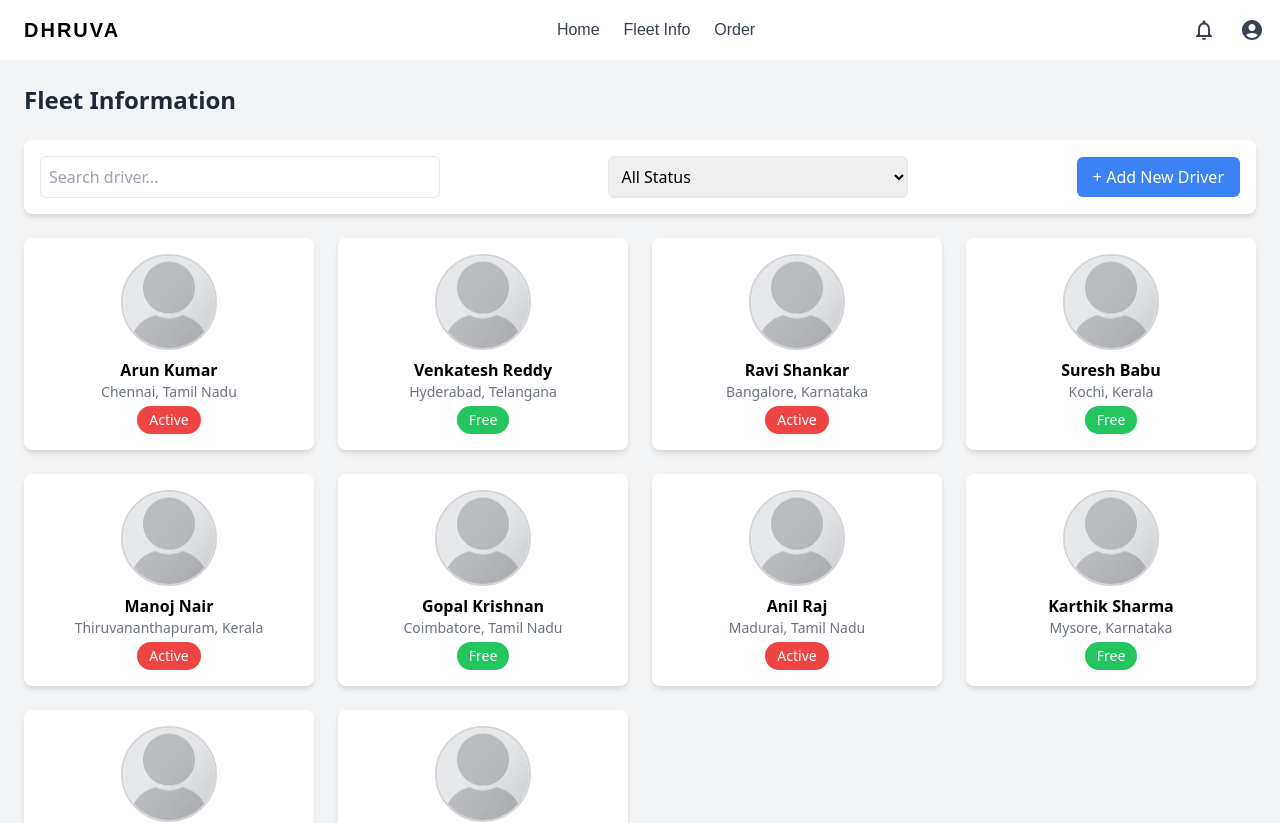
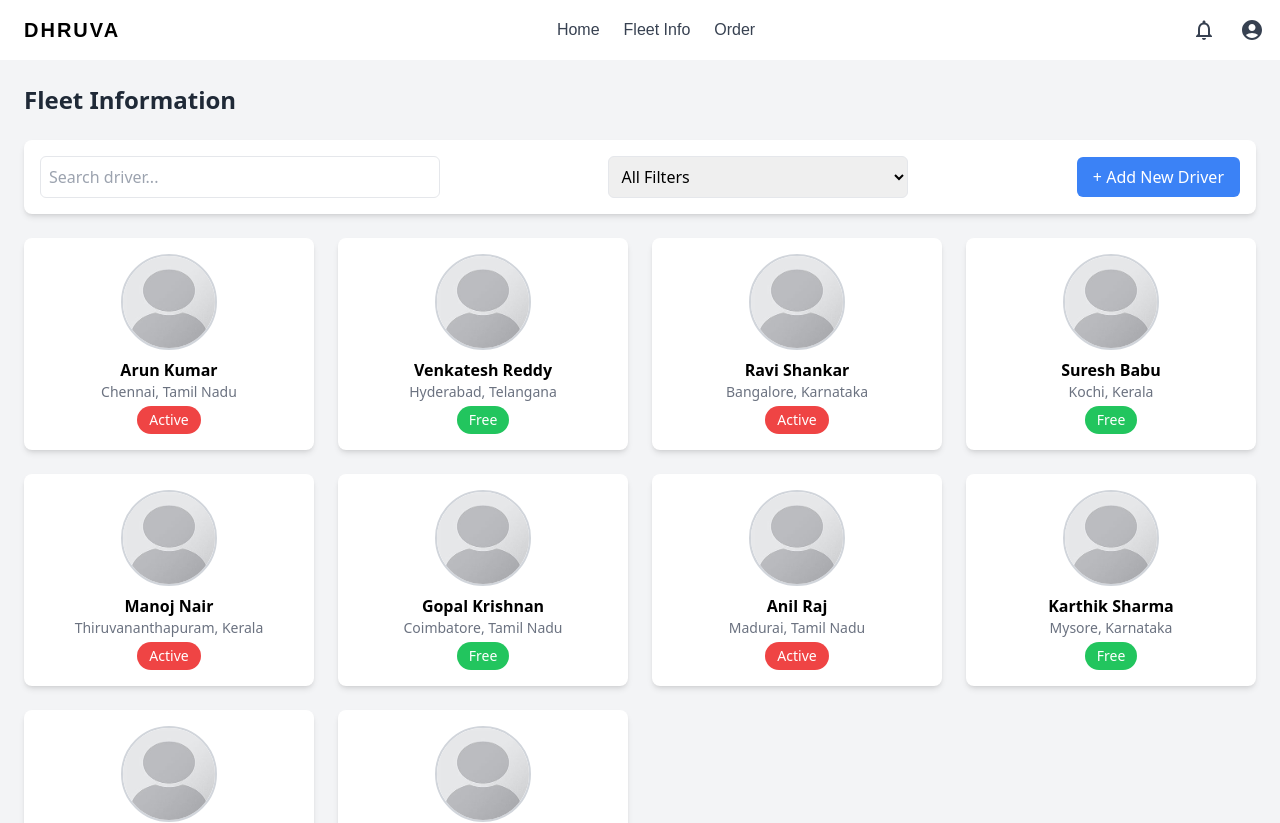
Before and after one commit to madhumithadasarathy/DhruvaDashboard, a React (Vite) app in the folder my-project/: page /fleet-info in a window 1280 px wide. Shown: the top 823 px of the page. Built offline with nearby package versions, Linux system fonts and the light colour scheme.

Commit message:
Added filter button to FleetInfo.jsx

```diff
--- a/my-project/src/components/FleetInfo.jsx
+++ b/my-project/src/components/FleetInfo.jsx
@@ -1,36 +1,97 @@
 import React, { useState } from "react";
 
-const fleetData = [
-  { id: 1, name: "Arun Kumar", image: "/image.png", location: "Chennai, Tamil Nadu", status: "Active" },
-  { id: 2, name: "Venkatesh Reddy", image: "/image.png", location: "Hyderabad, Telangana", status: "Free" },
-  { id: 3, name: "Ravi Shankar", image: "/image.png", location: "Bangalore, Karnataka", status: "Active" },
-  { id: 4, name: "Suresh Babu", image: "/image.png", location: "Kochi, Kerala", status: "Free" },
-  { id: 5, name: "Manoj Nair", image: "/image.png", location: "Thiruvananthapuram, Kerala", status: "Active" },
-  { id: 6, name: "Gopal Krishnan", image: "/image.png", location: "Coimbatore, Tamil Nadu", status: "Free" },
-  { id: 7, name: "Anil Raj", image: "/image.png", location: "Madurai, Tamil Nadu", status: "Active" },
-  { id: 8, name: "Karthik Sharma", image: "/image.png", location: "Mysore, Karnataka", status: "Free" },
-  { id: 9, name: "Prakash Rao", image: "/image.png", location: "Visakhapatnam, Andhra Pradesh", status: "Active" },
-  { id: 10, name: "Hariharan", image: "/image.png", location: "Tirupati, Andhra Pradesh", status: "Free" },
+const initialFleetData = [
+  { id: 1, name: "Arun Kumar", image: "/image.png", location: "Chennai, Tamil Nadu", status: "Active", rating: 5 },
+  { id: 2, name: "Venkatesh Reddy", image: "/image.png", location: "Hyderabad, Telangana", status: "Free", rating: 4 },
+  { id: 3, name: "Ravi Shankar", image: "/image.png", location: "Bangalore, Karnataka", status: "Active", rating: 3 },
+  { id: 4, name: "Suresh Babu", image: "/image.png", location: "Kochi, Kerala", status: "Free", rating: 2 },
+  { id: 5, name: "Manoj Nair", image: "/image.png", location: "Thiruvananthapuram, Kerala", status: "Active", rating: 5 },
+  { id: 6, name: "Gopal Krishnan", image: "/image.png", location: "Coimbatore, Tamil Nadu", status: "Free", rating: 4 },
+  { id: 7, name: "Anil Raj", image: "/image.png", location: "Madurai, Tamil Nadu", status: "Active", rating: 5 },
+  { id: 8, name: "Karthik Sharma", image: "/image.png", location: "Mysore, Karnataka", status: "Free", rating: 3 },
+  { id: 9, name: "Prakash Rao", image: "/image.png", location: "Visakhapatnam, Andhra Pradesh", status: "Active", rating: 2 },
+  { id: 10, name: "Hariharan", image: "/image.png", location: "Tirupati, Andhra Pradesh", status: "Free", rating: 1 },
+  { id: 11, name: "Ramachandran", image: "/image.png", location: "Salem, Tamil Nadu", status: "Active", rating: 4 },
+  { id: 12, name: "Bharath Reddy", image: "/image.png", location: "Warangal, Telangana", status: "Free", rating: 3 },
+  { id: 13, name: "Dinesh Menon", image: "/image.png", location: "Kollam, Kerala", status: "Active", rating: 5 },
+  { id: 14, name: "Rajeev Nair", image: "/image.png", location: "Erode, Tamil Nadu", status: "Free", rating: 2 },
+  { id: 15, name: "Sathyanarayan", image: "/image.png", location: "Vijayawada, Andhra Pradesh", status: "Active", rating: 3 },
+  { id: 16, name: "Harish Kumar", image: "/image.png", location: "Belgaum, Karnataka", status: "Free", rating: 1 },
+  { id: 17, name: "Ganesh Rao", image: "/image.png", location: "Hubli, Karnataka", status: "Active", rating: 5 },
+  { id: 18, name: "Narayan Swamy", image: "/image.png", location: "Guntur, Andhra Pradesh", status: "Free", rating: 4 },
+  { id: 19, name: "Raghunathan", image: "/image.png", location: "Tirunelveli, Tamil Nadu", status: "Active", rating: 5 },
+  { id: 20, name: "Mahesh Yadav", image: "/image.png", location: "Kadapa, Andhra Pradesh", status: "Free", rating: 2 },
+  { id: 21, name: "Ramesh Iyer", image: "/image.png", location: "Nellore, Andhra Pradesh", status: "Active", rating: 5 },
+  { id: 22, name: "Srinivasan", image: "/image.png", location: "Udupi, Karnataka", status: "Free", rating: 4 },
+  { id: 23, name: "Kiran Kumar", image: "/image.png", location: "Puducherry", status: "Active", rating: 3 },
+  { id: 24, name: "Vinod Krishna", image: "/image.png", location: "Nagapattinam, Tamil Nadu", status: "Free", rating: 2 },
+  { id: 25, name: "Balaji Rao", image: "/image.png", location: "Trichy, Tamil Nadu", status: "Active", rating: 1 },
+  { id: 26, name: "Sudheer Babu", image: "/image.png", location: "Secunderabad, Telangana", status: "Free", rating: 5 },
+  { id: 27, name: "Kamal Kishore", image: "/image.png", location: "Shimoga, Karnataka", status: "Active", rating: 3 },
+  { id: 28, name: "Dhanush R", image: "/image.png", location: "Vizianagaram, Andhra Pradesh", status: "Free", rating: 2 },
+  { id: 29, name: "Ravi Teja", image: "/image.png", location: "Rajahmundry, Andhra Pradesh", status: "Active", rating: 4 },
+  { id: 30, name: "Vishal Menon", image: "/image.png", location: "Kottayam, Kerala", status: "Free", rating: 5 },
+  { id: 31, name: "Ajay Varma", image: "/image.png", location: "Karimnagar, Telangana", status: "Active", rating: 3 },
+  { id: 32, name: "Murali Krishna", image: "/image.png", location: "Thoothukudi, Tamil Nadu", status: "Free", rating: 1 },
+  { id: 33, name: "Shyam Sundar", image: "/image.png", location: "Gulbarga, Karnataka", status: "Active", rating: 2 },
+  { id: 34, name: "Anirudh Rao", image: "/image.png", location: "Dindigul, Tamil Nadu", status: "Free", rating: 5 },
+  { id: 35, name: "Sachin Babu", image: "/image.png", location: "Bellary, Karnataka", status: "Active", rating: 4 },
+  { id: 36, name: "Kailash Raj", image: "/image.png", location: "Thanjavur, Tamil Nadu", status: "Free", rating: 3 },
+  { id: 37, name: "Gautham Krishna", image: "/image.png", location: "Tenali, Andhra Pradesh", status: "Active", rating: 5 },
+  { id: 38, name: "Mohan Iyer", image: "/image.png", location: "Chidambaram, Tamil Nadu", status: "Free", rating: 1 },
+  { id: 39, name: "Saravanan", image: "/image.png", location: "Kumbakonam, Tamil Nadu", status: "Active", rating: 3 },
+  { id: 40, name: "Deepak Yadav", image: "/image.png", location: "Cuddalore, Tamil Nadu", status: "Free", rating: 2 },
+  { id: 41, name: "Aravind Swamy", image: "/image.png", location: "Hosur, Tamil Nadu", status: "Active", rating: 5 },
+  { id: 42, name: "Ranjith Kumar", image: "/image.png", location: "Machilipatnam, Andhra Pradesh", status: "Free", rating: 4 },
+  { id: 43, name: "Subramaniam", image: "/image.png", location: "Pondicherry", status: "Active", rating: 3 },
+  { id: 44, name: "Charan Reddy", image: "/image.png", location: "Ongole, Andhra Pradesh", status: "Free", rating: 2 },
+  { id: 45, name: "Sanjay Rao", image: "/image.png", location: "Chikkamagaluru, Karnataka", status: "Active", rating: 1 },
 ];
 
 const FleetInfo = () => {
+  const [fleetData, setFleetData] = useState(initialFleetData);
   const [searchTerm, setSearchTerm] = useState("");
-  const [filterStatus, setFilterStatus] = useState("");
+  const [filterOption, setFilterOption] = useState("");
+  const [currentPage, setCurrentPage] = useState(1);
+  const driversPerPage = 10;
 
-  // Filtered list based on search and status filter
+  // **Filter function based on search, status, and rating**
   const filteredFleet = fleetData.filter((driver) => {
-    return (
-      driver.name.toLowerCase().includes(searchTerm.toLowerCase()) &&
-      (filterStatus === "" || driver.status === filterStatus)
-    );
+    const matchesSearch = driver.name.toLowerCase().includes(searchTerm.toLowerCase());
+
+    if (filterOption.startsWith("Status:")) {
+      return matchesSearch && driver.status === filterOption.split(":")[1];
+    } else if (filterOption.startsWith("Rating:")) {
+      return matchesSearch && driver.rating.toString() === filterOption.split(":")[1];
+    }
+    return matchesSearch;
   });
+
+  // **Pagination logic**
+  const indexOfLastDriver = currentPage * driversPerPage;
+  const indexOfFirstDriver = indexOfLastDriver - driversPerPage;
+  const currentDrivers = filteredFleet.slice(indexOfFirstDriver, indexOfLastDriver);
+  const totalPages = Math.ceil(filteredFleet.length / driversPerPage);
+
+  // **Add new driver**
+  const addNewDriver = () => {
+    const newDriver = {
+      id: fleetData.length + 1,
+      name: `Driver ${fleetData.length + 1}`,
+      image: "/image.png",
+      location: "New Location",
+      status: "Free",
+      rating: Math.floor(Math.random() * 5) + 1,
+    };
+    setFleetData([...fleetData, newDriver]);
+  };
 
   return (
     <div className="p-6 bg-gray-100 min-h-screen">
       <h1 className="text-2xl font-bold text-gray-800 mb-6">Fleet Information</h1>
 
-      {/* Search, Filter, and Add Driver */}
-      <div className="flex flex-col md:flex-row md:items-center md:justify-between bg-white p-4 rounded-lg shadow-md mb-6">
+      {/* **Search, Filter, and Add Driver** */}
+      <div className="flex flex-wrap items-center justify-between bg-white p-4 rounded-lg shadow-md mb-6">
         {/* Search Input */}
         <input
           type="text"
@@ -40,32 +101,37 @@ const FleetInfo = () => {
           onChange={(e) => setSearchTerm(e.target.value)}
         />
 
-        {/* Filter Dropdown */}
+        {/* Single Filter Dropdown (Status + Rating) */}
         <select
           className="border p-2 rounded-md w-full md:w-1/4 mt-2 md:mt-0"
-          value={filterStatus}
-          onChange={(e) => setFilterStatus(e.target.value)}
+          value={filterOption}
+          onChange={(e) => setFilterOption(e.target.value)}
         >
-          <option value="">All Status</option>
-          <option value="Active">Active</option>
-          <option value="Free">Free</option>
+          <option value="">All Filters</option>
+          <optgroup label="Status">
+            <option value="Status:Active">Active</option>
+            <option value="Status:Free">Free</option>
+          </optgroup>
+          <optgroup label="Star Rating">
+            <option value="Rating:5">⭐⭐⭐⭐⭐</option>
+            <option value="Rating:4">⭐⭐⭐⭐</option>
+            <option value="Rating:3">⭐⭐⭐</option>
+            <option value="Rating:2">⭐⭐</option>
+            <option value="Rating:1">⭐</option>
+          </optgroup>
         </select>
 
         {/* Add New Driver Button */}
-        <button className="bg-blue-500 text-white px-4 py-2 rounded-md mt-2 md:mt-0">
+        <button onClick={addNewDriver} className="bg-blue-500 text-white px-4 py-2 rounded-md mt-2 md:mt-0">
           + Add New Driver
         </button>
       </div>
 
-      {/* Fleet Grid */}
+      {/* **Fleet Grid** */}
       <div className="grid grid-cols-2 md:grid-cols-3 lg:grid-cols-4 gap-6">
-        {filteredFleet.map((driver) => (
-          <div key={driver.id} className="flex flex-col items-center bg-white p-4 rounded-lg shadow-md">
-            <img
-              src={driver.image}
-              alt={driver.name}
-              className="w-24 h-24 rounded-full object-cover border-2 border-gray-300"
-            />
+        {currentDrivers.map((driver) => (
+          <div key={driver.id} className="relative flex flex-col items-center bg-white p-4 rounded-lg shadow-md">
+            <img src={driver.image} alt={driver.name} className="w-24 h-24 rounded-full border-2 border-gray-300" />
             <p className="mt-2 font-semibold">{driver.name}</p>
             <p className="text-gray-500 text-sm">{driver.location}</p>
             <span
@@ -75,7 +141,27 @@ const FleetInfo = () => {
             >
               {driver.status}
             </span>
+
+            {/* **Hover Effect for Rating** */}
+            <div className="absolute -top-5 left-1/2 transform -translate-x-1/2 bg-black text-white text-xs p-1 rounded opacity-0 hover:opacity-100 transition-opacity">
+              Star Rating: {"⭐".repeat(driver.rating)}
+            </div>
           </div>
+        ))}
+      </div>
+
+      {/* **Pagination Controls** */}
+      <div className="mt-6 flex justify-center space-x-4">
+        {[...Array(totalPages)].map((_, i) => (
+          <button
+            key={i}
+            onClick={() => setCurrentPage(i + 1)}
+            className={`px-4 py-2 rounded ${
+              currentPage === i + 1 ? "bg-blue-500 text-white" : "bg-gray-300"
+            }`}
+          >
+            {i + 1}
+          </button>
         ))}
       </div>
     </div>
```
